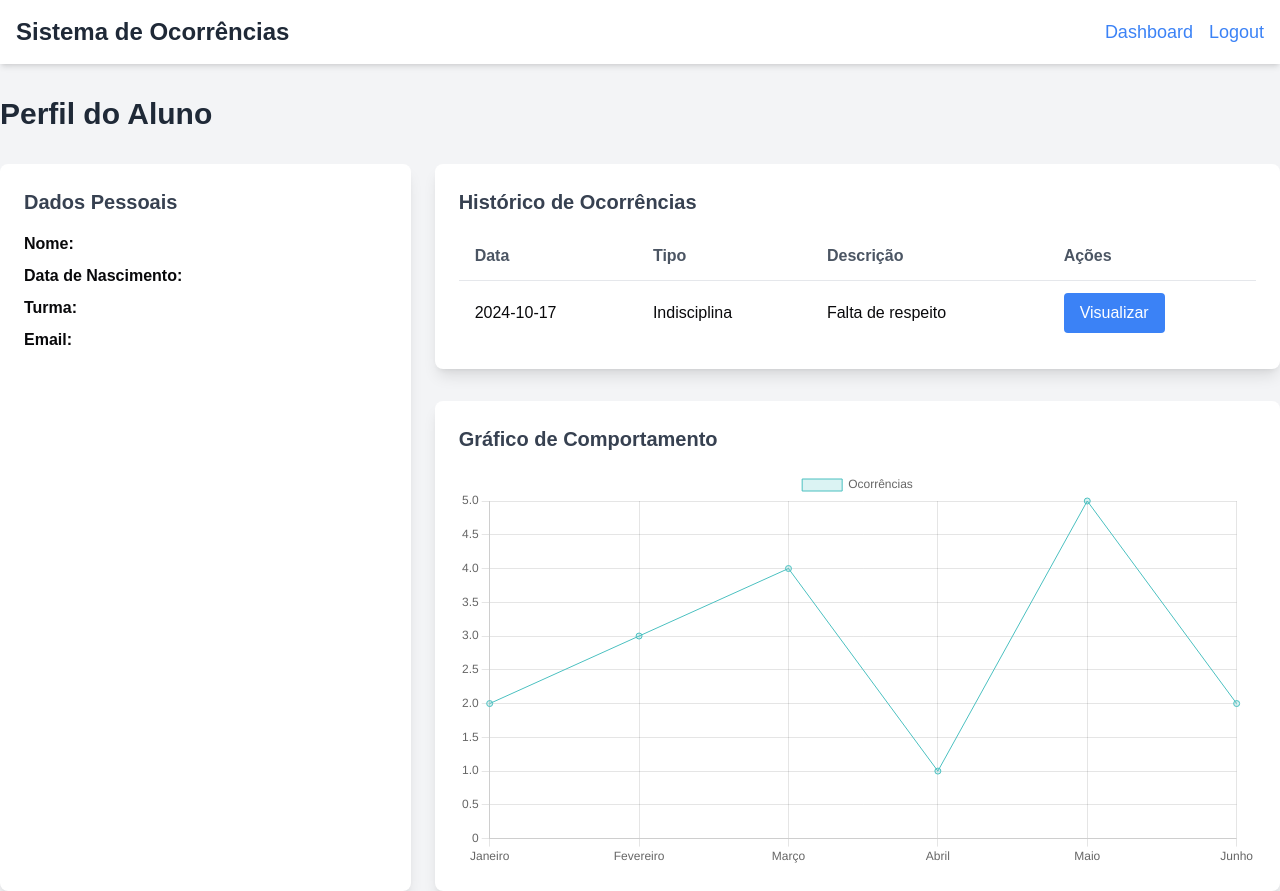
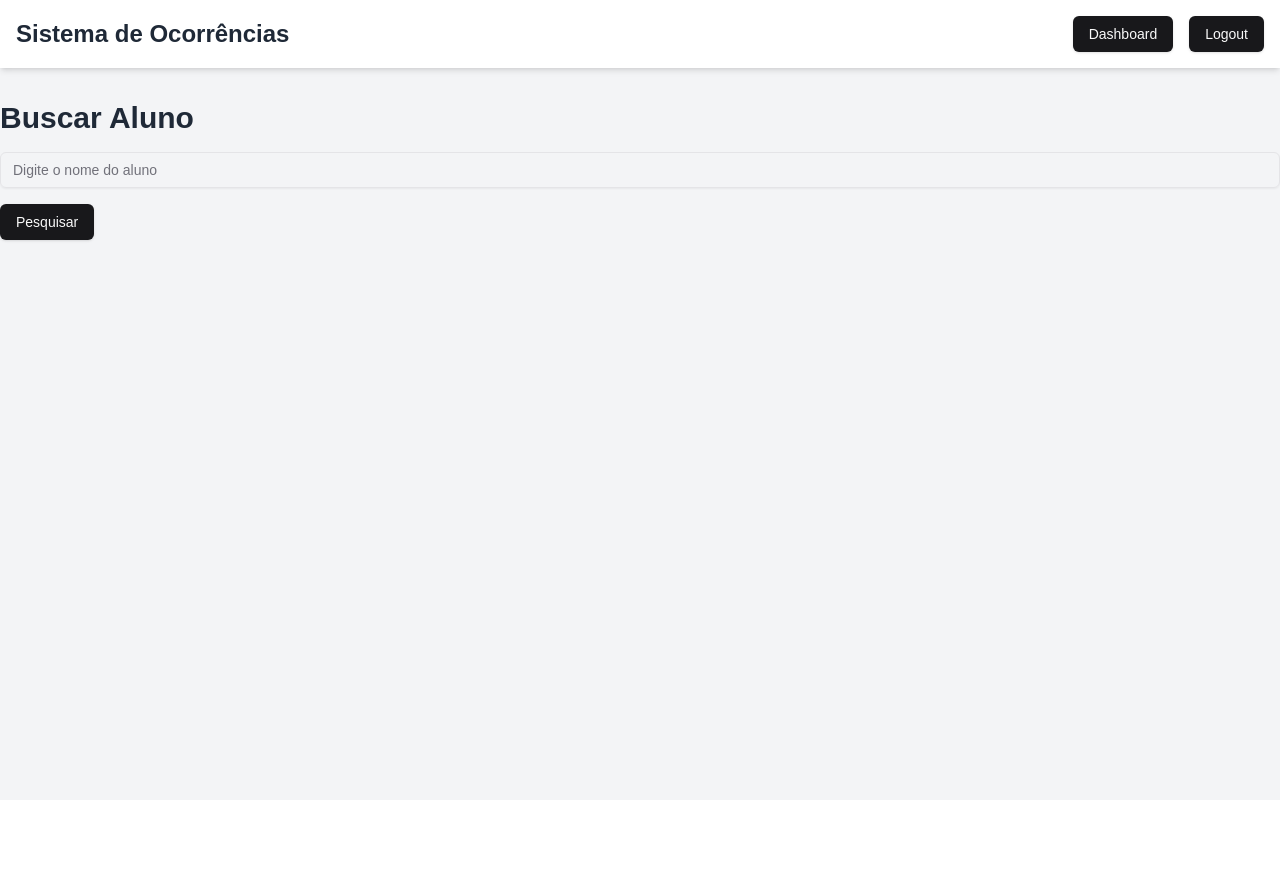
Before and after one commit to ocurrences-system/tads-school, a Next.js app: page /profiles/student in a window 1280 px wide. After the commit the page ends 800 px from the top, so only its background shows below. Built offline with nearby package versions, Linux system fonts and the light colour scheme; data requests are answered from the project's data file.

Commit message:
refactor: perfil do aluno (tela Dashboard)

```diff
--- a/src/app/auth/login/page.tsx
+++ b/src/app/auth/login/page.tsx
@@ -15,11 +15,17 @@ export default function LoginPage() {
 
   const handleLogin = async (e: React.FormEvent) => {
     e.preventDefault();
+    setError(""); // Limpar erro antes de tentar logar
 
     try {
       const response = await fetch(
         `${process.env.NEXT_PUBLIC_JSON_SERVER_URL}/users?email=${login}&senha=${password}`
       );
+
+      if (!response.ok) {
+        throw new Error("Falha na requisição ao servidor.");
+      }
+
       const data = await response.json();
 
       if (data.length > 0) {
--- a/src/app/dashboard/page.tsx
+++ b/src/app/dashboard/page.tsx
@@ -111,7 +111,7 @@ export default function Dashboard() {
   <Link href="/occurrences">Adicionar Ocorrência</Link>
 </Button>
 <Button asChild>
-  <Link href="/users">Gerenciar usuários</Link>
+  <Link href="/profiles/student">Gerenciar alunos</Link>
 </Button>
                   <Button variant="warning" className="w-full">
                     Backup de Dados
--- a/src/app/profiles/student/page.tsx
+++ b/src/app/profiles/student/page.tsx
@@ -8,14 +8,17 @@ import { Label } from "@/components/ui/label";
 import { Input } from "@/components/ui/input";
 import { Select, SelectTrigger, SelectValue, SelectContent, SelectItem } from "@/components/ui/select";
 import { toast } from "sonner";
+import Link from "next/link"
 
 const API_URL = process.env.NEXT_PUBLIC_API_URL;
 
 export default function PerfilAluno() {
   const [selectedOccurrence, setSelectedOccurrence] = useState<any>(null);
   const [occurrences, setOccurrences] = useState<any[]>([]);
-  const [studentData, setStudentData] = useState<any>(null);
+  const [studentData, setStudentData] = useState<any | null>(null);
   const [chartInstance, setChartInstance] = useState<Chart | null>(null);
+  const [search, setSearch] = useState("");
+  const [searchResults, setSearchResults] = useState<any[]>([]);
 
   const handleViewOccurrence = (occurrence: any) => {
     setSelectedOccurrence(occurrence);
@@ -37,60 +40,28 @@ export default function PerfilAluno() {
     }
   };
 
-  const fetchStudentData = async () => {
+  const searchStudents = async () => {
     try {
-
-      const response = await fetch(`${API_URL}/users`);
-      if (!response.ok) throw new Error("Erro ao buscar dados do aluno");
+      const response = await fetch(`${API_URL}/users?nome_like=${search}`);
+      if (!response.ok) throw new Error("Erro ao buscar alunos");
       const data = await response.json();
-      setStudentData(data);
+      setSearchResults(data);
     } catch (error) {
-      console.error("Erro ao buscar dados do aluno:", error);
-      toast.error("Erro ao buscar dados do aluno.");
+      console.error("Erro ao buscar alunos:", error);
+      toast.error("Erro ao buscar alunos.");
     }
   };
 
   useEffect(() => {
+    if (studentData) {
       fetchOccurrences();
-    fetchStudentData();
+    }
+  }, [studentData]);
 
-    const ctx = document.getElementById("behaviorChart") as HTMLCanvasElement;
-
-    if (chartInstance) {
-      chartInstance.destroy();
-    }
-
-    const newChartInstance = new Chart(ctx, {
-      type: "line",
-      data: {
-        labels: ["Janeiro", "Fevereiro", "Março", "Abril", "Maio", "Junho"],
-        datasets: [
-          {
-            label: "Ocorrências",
-            data: [2, 3, 4, 1, 5, 2],
-            backgroundColor: "rgba(75, 192, 192, 0.2)",
-            borderColor: "rgba(75, 192, 192, 1)",
-            borderWidth: 1,
-          },
-        ],
-      },
-      options: {
-        scales: {
-          y: {
-            beginAtZero: true,
-          },
-        },
-      },
-    });
-
-    setChartInstance(newChartInstance);
-
-    return () => {
-      if (newChartInstance) {
-        newChartInstance.destroy();
-      }
+  const handleSelectStudent = (student: any) => {
+    setStudentData(student);
+    setSearchResults([]);
   };
-  }, []);
 
   return (
     <div className="min-h-screen bg-gray-100">
@@ -100,17 +71,41 @@ export default function PerfilAluno() {
             Sistema de Ocorrências
           </span>
           <div className="flex space-x-4">
-            <a className="text-lg text-blue-500 hover:text-blue-700" href="#">
-              Dashboard
-            </a>
-            <a className="text-lg text-blue-500 hover:text-blue-700" href="#">
-              Logout
-            </a>
+          <Button asChild>
+  <Link href="/dashboard">Dashboard</Link>
+</Button>
+<Button asChild>
+  <Link href="/">Logout</Link>
+</Button>
           </div>
         </div>
       </nav>
 
       <div className="container mx-auto mt-8">
+        {!studentData ? (
+          <div className="mb-8">
+            <h2 className="text-3xl font-bold text-gray-800">Buscar Aluno</h2>
+            <Input
+              placeholder="Digite o nome do aluno"
+              value={search}
+              onChange={(e) => setSearch(e.target.value)}
+              className="my-4"
+            />
+            <Button onClick={searchStudents}>Pesquisar</Button>
+            <div className="mt-4">
+              {searchResults.map((student) => (
+                <div key={student.id} className="bg-white p-4 rounded mb-2">
+                  <p>{student.nome}</p>
+                  <Button onClick={() => handleSelectStudent(student)}>
+                    Selecionar
+                  </Button>
+                </div>
+              ))}
+            </div>
+          </div>
+        ) : (
+          <>
+            {/* Exibir perfil do aluno e histórico de ocorrências */}
             <div className="mb-8">
               <h2 className="text-3xl font-bold text-gray-800">Perfil do Aluno</h2>
             </div>
@@ -120,8 +115,6 @@ export default function PerfilAluno() {
                 <h3 className="text-xl font-semibold mb-4 text-gray-700">
                   Dados Pessoais
                 </h3>
-            {studentData ? (
-              <>
                 <p className="mb-2">
                   <strong>Nome:</strong> {studentData.nome}
                 </p>
@@ -134,10 +127,6 @@ export default function PerfilAluno() {
                 <p className="mb-2">
                   <strong>Email:</strong> {studentData.email}
                 </p>
-              </>
-            ) : (
-              <p className="mb-2">Carregando dados do aluno...</p>
-            )}
               </div>
 
               <div className="col-span-2">
@@ -173,55 +162,11 @@ export default function PerfilAluno() {
                     </tbody>
                   </table>
                 </div>
-
-            <div className="bg-white shadow-lg rounded-lg p-6 mt-8">
-              <h3 className="text-xl font-semibold mb-4 text-gray-700">
-                Gráfico de Comportamento
-              </h3>
-              <canvas id="behaviorChart" className="w-full"></canvas>
               </div>
             </div>
+          </>
+        )}
       </div>
-      </div>
-
-      {selectedOccurrence && (
-        <div className="fixed inset-0 bg-black bg-opacity-50 flex items-center justify-center">
-          <div className="bg-white p-8 rounded-md shadow-lg w-full max-w-lg">
-            <h5 className="text-2xl font-bold mb-4">Visualizar Ocorrência</h5>
-            <div className="mb-4">
-              <label className="block font-medium text-gray-700 mb-2">Data</label>
-              <input
-                type="date"
-                className="border p-2 rounded w-full"
-                value={selectedOccurrence.data}
-                disabled
-              />
-            </div>
-            <div className="mb-4">
-              <label className="block font-medium text-gray-700 mb-2">Tipo</label>
-              <input
-                className="border p-2 rounded w-full"
-                value={selectedOccurrence.tipo}
-                disabled
-              />
-            </div>
-            <div className="mb-4">
-              <label className="block font-medium text-gray-700 mb-2">Descrição</label>
-              <textarea
-                className="border p-2 rounded w-full"
-                value={selectedOccurrence.descricao}
-                disabled
-              />
-            </div>
-            <button
-              className="bg-gray-500 text-white px-4 py-2 rounded hover:bg-gray-600"
-              onClick={handleCloseView}
-            >
-              Fechar
-            </button>
-          </div>
-        </div>
-      )}
     </div>
   );
 }
```
Also changed, not shown: db.json (line endings or trailing spaces). Lines whose indentation alone changed are shown as unchanged.
